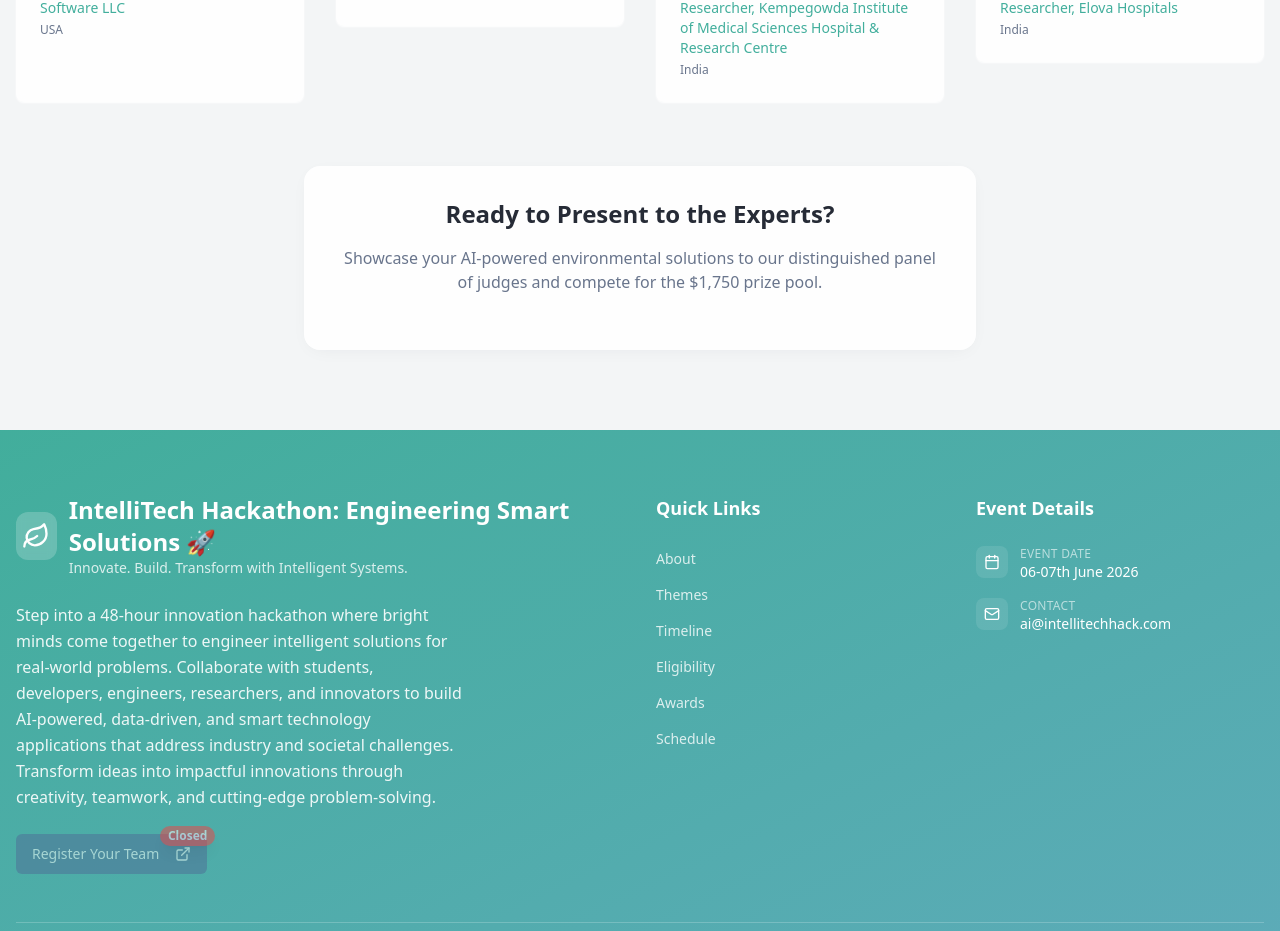
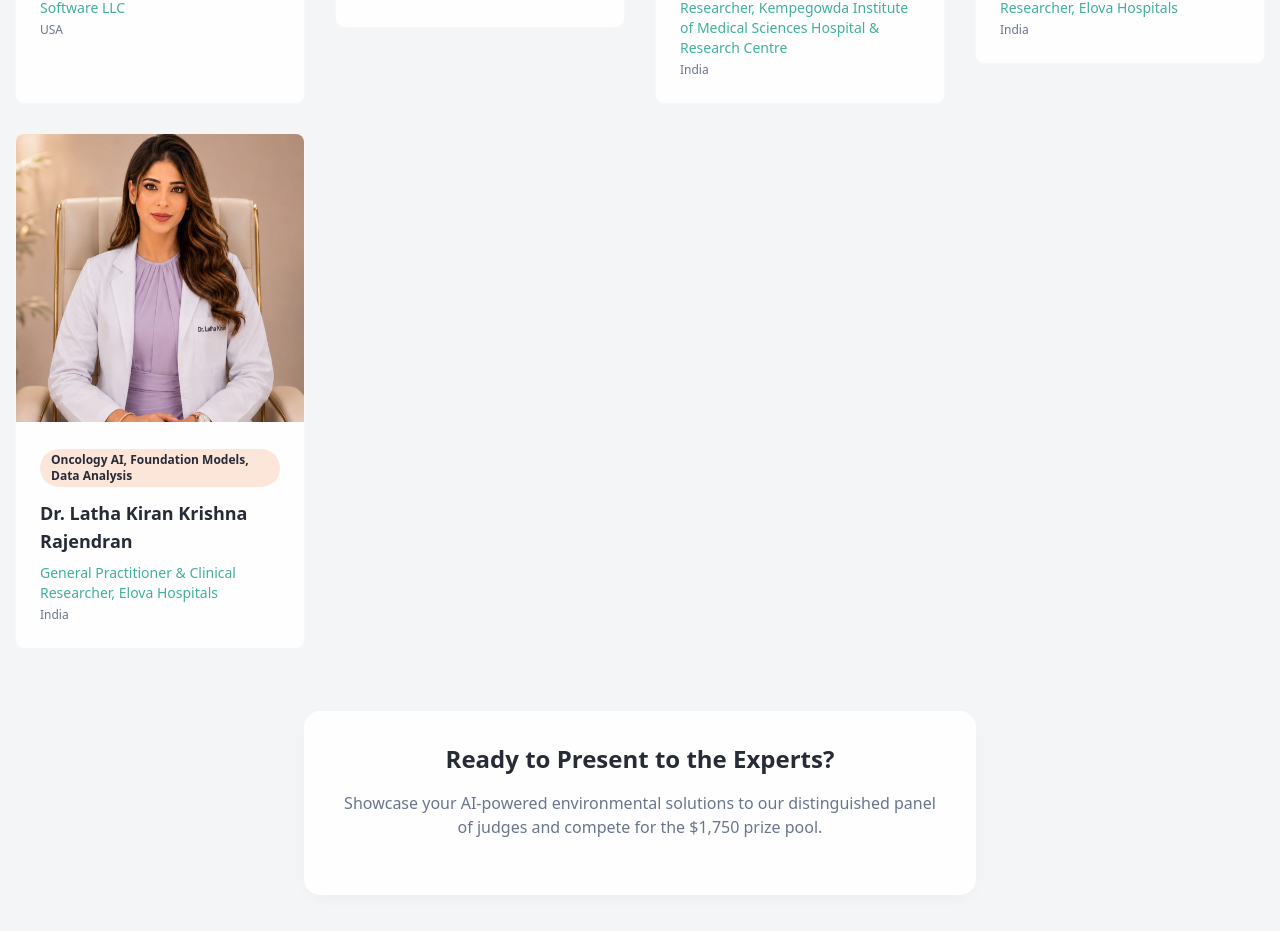
Before and after one commit to techyavii/IntelliTech-Hackathon, a React (Vite) app: page / in a window 1280 px wide. Shown: the part 6742-7673 px from the top of the page. Built offline with nearby package versions, Linux system fonts and the light colour scheme.

Commit message:
done changes

```diff
--- a/src/components/Judges.tsx
+++ b/src/components/Judges.tsx
@@ -218,6 +218,15 @@ const Judges = () => {
   "expertise": "Clinical Research, Oncology AI, Data Analysis",
   "linkedin": "https://www.linkedin.com/in/rajatha-mh-141b3832",
   "email": "meetrajatha@gmail.com"
+},
+{
+  "name": "Dr. Latha Kiran Krishna Rajendran",
+  "affiliation": "General Practitioner & Clinical Researcher, Elova Hospitals",
+  "location": "India",
+  "image": "/judges/Dr_Latha_Kiran_Krishna_Rajendran.jpeg",
+  "expertise": "Oncology AI, Foundation Models, Data Analysis",
+  "linkedin": "https://www.linkedin.com/in/lathakiran",
+  "email": "meetlathakiran@gmail.com"
 }
 ]
   return (
```
Also changed, not shown: public/judges/Dr_Latha_Kiran_Krishna_Rajendran.jpeg (added).
